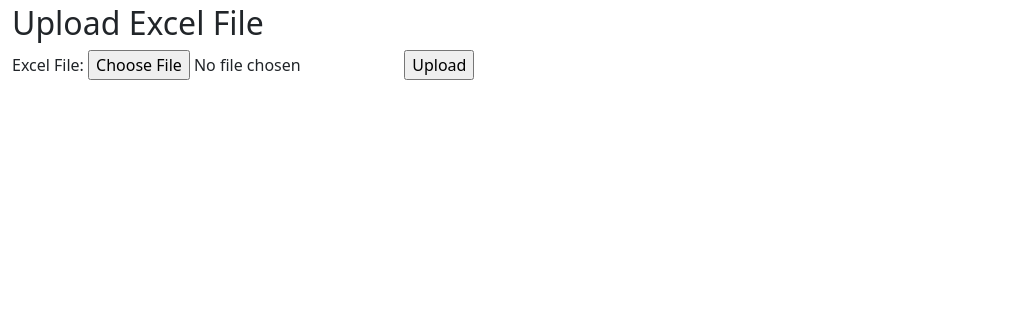
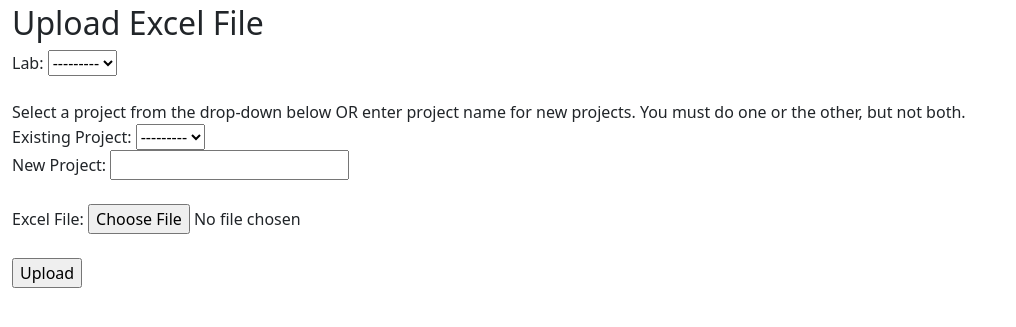
Before and after one commit to BFSSI-Bioinformatics-Lab/bmh_sample_tracker, a Django app: page /sample_database/upload/ in a window 1280 px wide. Shown: the part 56-383 px from the top of the page, without its empty margins (0-1016 px from the left). Run offline with Django 4.2, Linux system fonts and the light colour scheme; the visitor is signed in with stand-in values (Sample User, id 1); data that the repository does not hold is empty; parts of the project's set-up code (start-up, migrations or seed data) failed here and were passed over; some libraries are stand-ins or nearby versions.

Commit message:
change sample upload form to take the lab and project separate from the excel sheet

```diff
--- a/sample_database/forms.py
+++ b/sample_database/forms.py
@@ -1,5 +1,40 @@
 from django import forms
+
+from api.models import Lab, Project
 
 
 class UploadForm(forms.Form):
+    lab = forms.ModelChoiceField(queryset=Lab.objects.none(), to_field_name="lab_name")
+    bmh_project = forms.ModelChoiceField(
+        queryset=Project.objects.none(), to_field_name="project_name", required=False, label="Existing Project"
+    )
+    submitter_project = forms.CharField(max_length=250, required=False, label="New Project")
     excel_file = forms.FileField(label="Excel File")
+
+    def __init__(self, *args, **kwargs):
+        user = kwargs.pop("user", None)
+        super().__init__(*args, **kwargs)
+        if user:
+            if user.is_staff:
+                self.fields["bmh_project"].queryset = Project.objects.all()
+                self.fields["lab"].queryset = Lab.objects.all()
+            else:
+                user_group_names = user.groups.values_list("name", flat=True)
+                self.fields["bmh_project"].queryset = Project.objects.filter(
+                    supporting_lab__lab_name__in=user_group_names
+                )
+                self.fields["lab"].queryset = Lab.objects.filter(lab_name__in=user_group_names)
+
+    def clean(self):
+        cleaned_data = super().clean()
+
+        bmh_project = cleaned_data.get("bmh_project")
+        submitter_project = cleaned_data.get("submitter_project")
+
+        if bmh_project and submitter_project:
+            raise forms.ValidationError("Please select only one of Existing Project and New Project.")
+
+        if bmh_project is None and submitter_project is None:
+            raise forms.ValidationError("Both Existing Project and New Project cannot be empty.")
+
+        return cleaned_data
--- a/sample_database/templates/sample_database/upload.html
+++ b/sample_database/templates/sample_database/upload.html
@@ -2,7 +2,24 @@
     <h2>Upload Excel File</h2>
     <form method="post" enctype="multipart/form-data" action="{% url 'sample_database:upload-form' %}">
         {% csrf_token %}
-        {{ form }}
+        <div>
+            {{ form.lab.label_tag }} {{ form.lab }}
+        </div>
+        <br>
+        <div>
+            Select a project from the drop-down below OR enter project name for new projects. You must do one or the other, but not both.
+        </div>
+        <div>
+            {{ form.bmh_project.label_tag }} {{ form.bmh_project }}
+        </div>
+        <div>
+            {{ form.submitter_project.label_tag }} {{ form.submitter_project }}
+        </div>
+        <br>
+        <div>
+            {{ form.excel_file.label_tag }} {{ form.excel_file }}
+        </div>
+        <br>
         <input type="submit" value="Upload">
     </form>
 
--- a/sample_database/views.py
+++ b/sample_database/views.py
@@ -49,7 +49,11 @@ class SampleUploadFormView(LoginRequiredMixin, FormView):
     login_url = "/accounts/login/"
     template_name = "sample_database/upload.html"
     form_class = UploadForm
-    # success_url = reverse_lazy('success')
+
+    def get_form_kwargs(self):
+        kwargs = super().get_form_kwargs()
+        kwargs.update({"user": self.request.user})
+        return kwargs
 
     def date_converter(self, date):
         if not date or date is None or date == "null":
@@ -64,6 +68,12 @@ class SampleUploadFormView(LoginRequiredMixin, FormView):
             return date  # return input as is for other cases
 
     def form_valid(self, form):
+        if not form.is_valid():
+            for field, errors in form.errors.items():
+                for error in errors:
+                    messages.error(self.request, f"{field}: {error}")
+            return redirect(reverse("sample_database:upload-form"))
+
         file = form.cleaned_data["excel_file"]
         file_type = magic.from_buffer(file.read(), mime=True)
         if (
@@ -73,6 +83,10 @@ class SampleUploadFormView(LoginRequiredMixin, FormView):
             return redirect(reverse("sample_database:upload-form"))
         file.seek(0)
 
+        lab_name = form.cleaned_data["lab"]
+        bmh_project_name = form.cleaned_data["bmh_project"]
+        submitter_project_name = form.cleaned_data["submitter_project"]
+
         df = pd.read_excel(
             file,
             converters={
@@ -80,6 +94,10 @@ class SampleUploadFormView(LoginRequiredMixin, FormView):
                 "dna_extraction_date": self.date_converter,
             },
         )
+
+        df["bmh_project"] = bmh_project_name
+        df["submitter_project"] = submitter_project_name
+        df["submitting_lab"] = lab_name
 
         model_fields = [f.name for f in Sample._meta.get_fields()]
         required_columns = [
@@ -91,8 +109,6 @@ class SampleUploadFormView(LoginRequiredMixin, FormView):
             "requested_services",
             "genus",
             "species",
-            "submitter_project",
-            "bmh_project",
         ]
 
         missing_columns = [col for col in required_columns if col not in df.columns]
```
